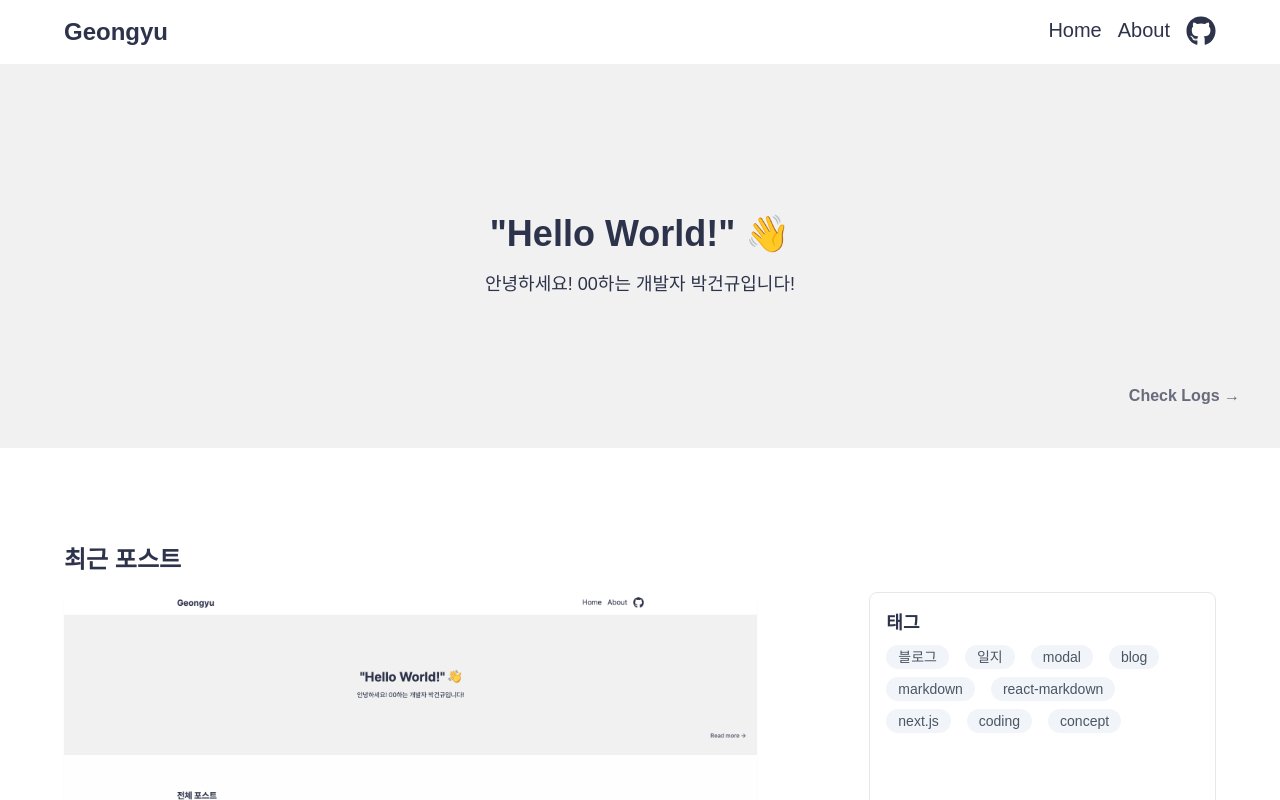
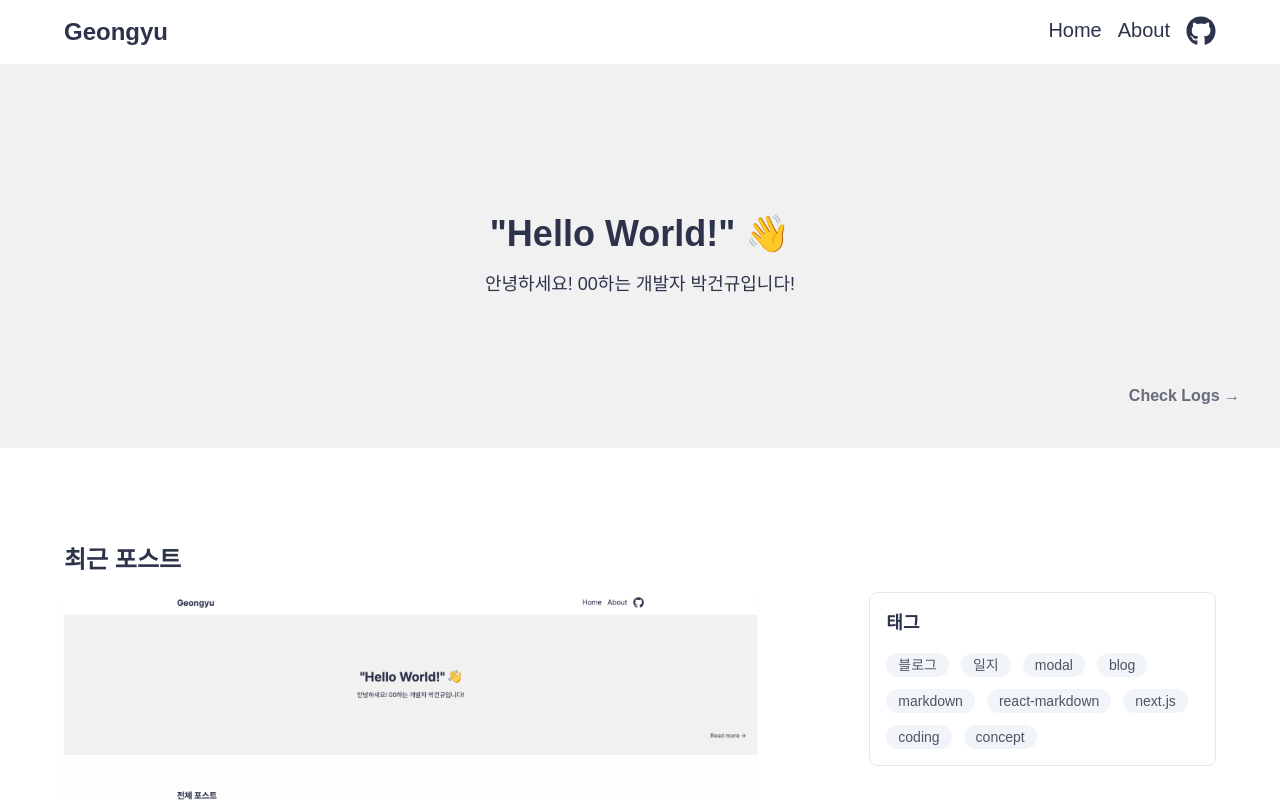
Before and after one commit to geongyu09/blog, a Next.js app: page / in a window 1280 px wide. Shown: the top 800 px of the page. Built offline with nearby package versions, Linux system fonts and the light colour scheme; a web font is replaced by a local one.

Commit message:
refactor: 불필요하게 추상화되었던 컴포넌트 제거
불필요하게 사이드에 태그를 보여주는 컴포넌트를 하나의 컴포넌트로 만들어 사용하던 부분을 제거

```diff
--- a/src/app/page.tsx
+++ b/src/app/page.tsx
@@ -5,7 +5,8 @@ import Tag from '@/components/common/tag';
 import HomeBannerSection from '@/components/feature/Home/HomeBannerSection';
 import Link from 'next/link';
 import CurrentPostsSection from '@/components/feature/Home/CurrentPostsSection';
-import AsideTagsSection from '@/components/feature/Posts/AsideTagsSection';
+import SideBarMenu from '@/components/common/SideBarMenu';
+import TagsSection from '@/components/common/TagsSection';
 
 interface HomeProps {
   searchParams: { tag?: string };
@@ -32,7 +33,14 @@ export default function Home({ searchParams: { tag } }: HomeProps) {
           </>
         )}
 
-        <SplitLayout sidebar={<AsideTagsSection />} gap="xl">
+        <SplitLayout
+          sidebar={
+            <SideBarMenu>
+              <TagsSection />
+            </SideBarMenu>
+          }
+          gap="xl"
+        >
           <>
             <CurrentPostsSection amount={3} />
             <Gap size={8} />
--- a/src/app/posts/page.tsx
+++ b/src/app/posts/page.tsx
@@ -3,8 +3,9 @@ import Gap from '@/components/common/layout/Gap';
 import SplitLayout from '@/components/common/layout/SplitLayout';
 import Tag from '@/components/common/tag';
 import AllPostsSection from '@/components/feature/Post/AllPostsSection';
+import Link from 'next/link';
 import SideBarMenu from '@/components/common/SideBarMenu';
-import Link from 'next/link';
+import TagsSection from '@/components/common/TagsSection';
 
 interface PostPageProps {
   searchParams: { tag?: string };
@@ -13,13 +14,14 @@ interface PostPageProps {
 export default function PostPage({ searchParams: { tag } }: PostPageProps) {
   return (
     <Container>
-      <h2 className="text-2xl font-bold">전체 포스트</h2>
-      <Gap size={4} />
+      <Gap size={14} />
+      <h2 className="text-4xl font-bold text-center">전체 포스트들</h2>
+      <Gap size={24} />
 
       {tag && (
         <>
           <div className="flex items-center gap-4">
-            <Link href="/">x</Link>
+            <Link href="/posts">x</Link>
             <p className="font-semibold">필터 : </p>
             <Tag tag={tag} />
           </div>
@@ -27,7 +29,14 @@ export default function PostPage({ searchParams: { tag } }: PostPageProps) {
         </>
       )}
 
-      <SplitLayout sidebar={<SideBarMenu />} gap="xl">
+      <SplitLayout
+        sidebar={
+          <SideBarMenu>
+            <TagsSection />
+          </SideBarMenu>
+        }
+        gap="xl"
+      >
         <AllPostsSection filteredTag={tag} />
       </SplitLayout>
     </Container>
--- a/src/components/common/Item/DefaultItem/index.tsx
+++ b/src/components/common/Item/DefaultItem/index.tsx
@@ -19,15 +19,17 @@ export default function DefaultItem({
   return (
     <Link href={href}>
       <article className="group cursor-pointer select-none rounded-lg transition w-full overflow-hidden border border-gray-200 hover:bg-slate-50 p-4">
-        <div className="grid grid-cols-[1fr_200px] gap-4">
+        <div className="flex justify-between gap-4">
           <div>
             <h4 className="text-xl font-bold">{title}</h4>
             <Gap size={2} />
             <p>{description}</p>
+            <Gap size={4} />
+            <span className="opacity-70">{date}</span>
           </div>
 
           <div
-            className="rounded-lg"
+            className="rounded-lg border w-40 h-24 shrink-0"
             style={{
               backgroundImage: `url(${image})`,
               backgroundSize: 'cover',
@@ -35,8 +37,8 @@ export default function DefaultItem({
             }}
           />
         </div>
-        <Gap size={8} />
-        <span className="opacity-70">{date}</span>
+        {/* <Gap size={8} /> */}
+        {/* <span className="opacity-70">{date}</span> */}
       </article>
     </Link>
   );
--- a/src/components/common/TagsSection/index.tsx
+++ b/src/components/common/TagsSection/index.tsx
@@ -7,15 +7,15 @@ export default function TagsSection() {
   const tags = getAllTags();
 
   return (
-    <section className="border h-96 rounded-lg p-4">
+    <section className="border rounded-lg p-4">
       <h3 className="text-lg font-bold">태그</h3>
-      <ul className="flex flex-wrap gap-2 mt-2">
+      <ul className="flex flex-wrap gap-1 mt-2">
         {tags.map((tag, index) => (
           <li
             key={`${tag}-${index * 2}`}
-            className={cn('cursor-pointer', 'list-hover')}
+            className={cn('cursor-pointer mt-2', 'list-hover')}
           >
-            <Link href={`?tag=${tag}`}>
+            <Link href={`/posts?tag=${tag}`}>
               <Tag tag={tag} />
             </Link>
           </li>
--- a/src/components/feature/Posts/AsideTagsSection/index.tsx
+++ /dev/null
@@ -1,10 +0,0 @@
-import SideBarMenu from '@/components/common/SideBarMenu';
-import TagsSection from '@/components/common/TagsSection';
-
-export default function AsideTagsSection() {
-  return (
-    <SideBarMenu>
-      <TagsSection />
-    </SideBarMenu>
-  );
-}
```
